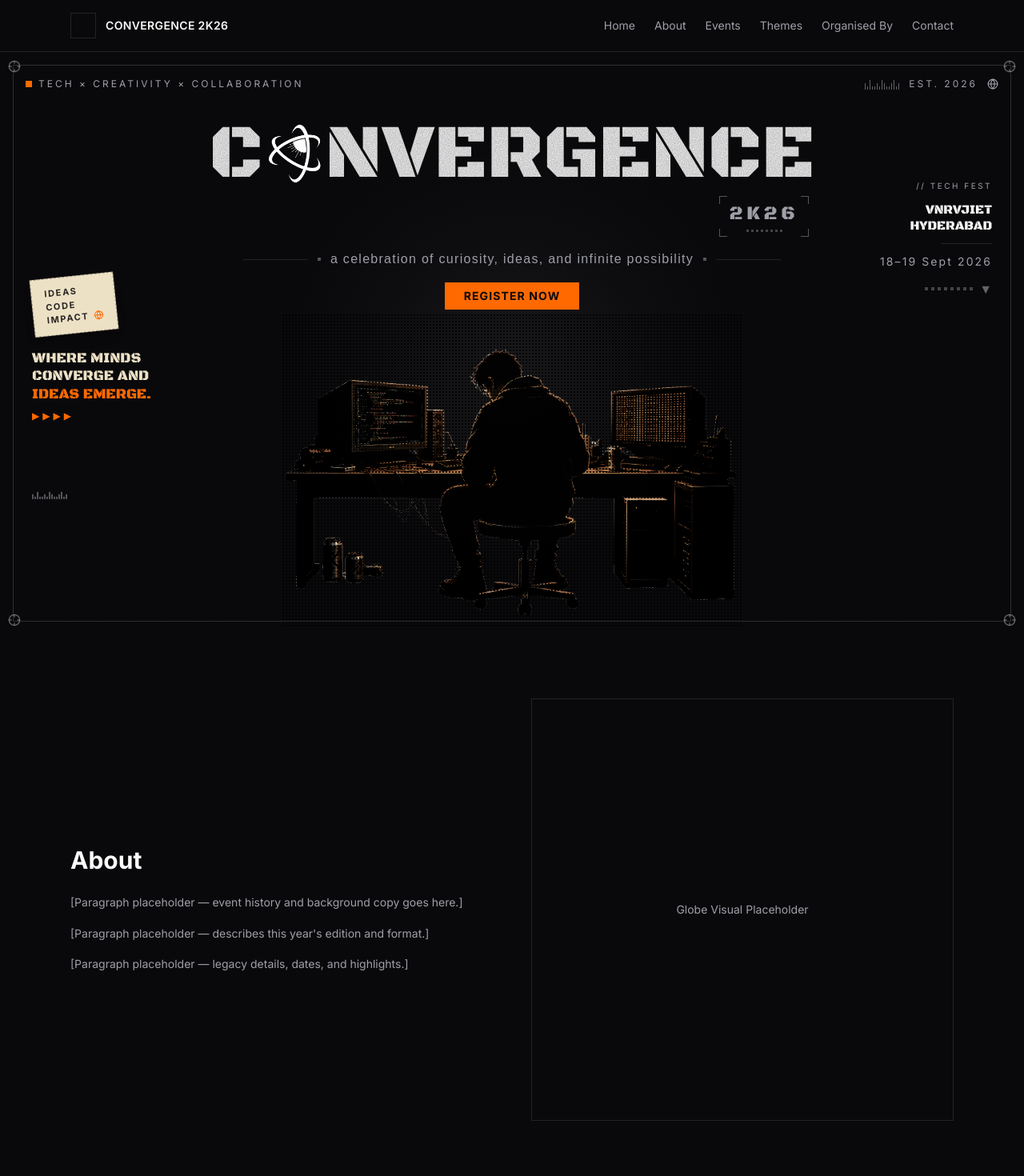
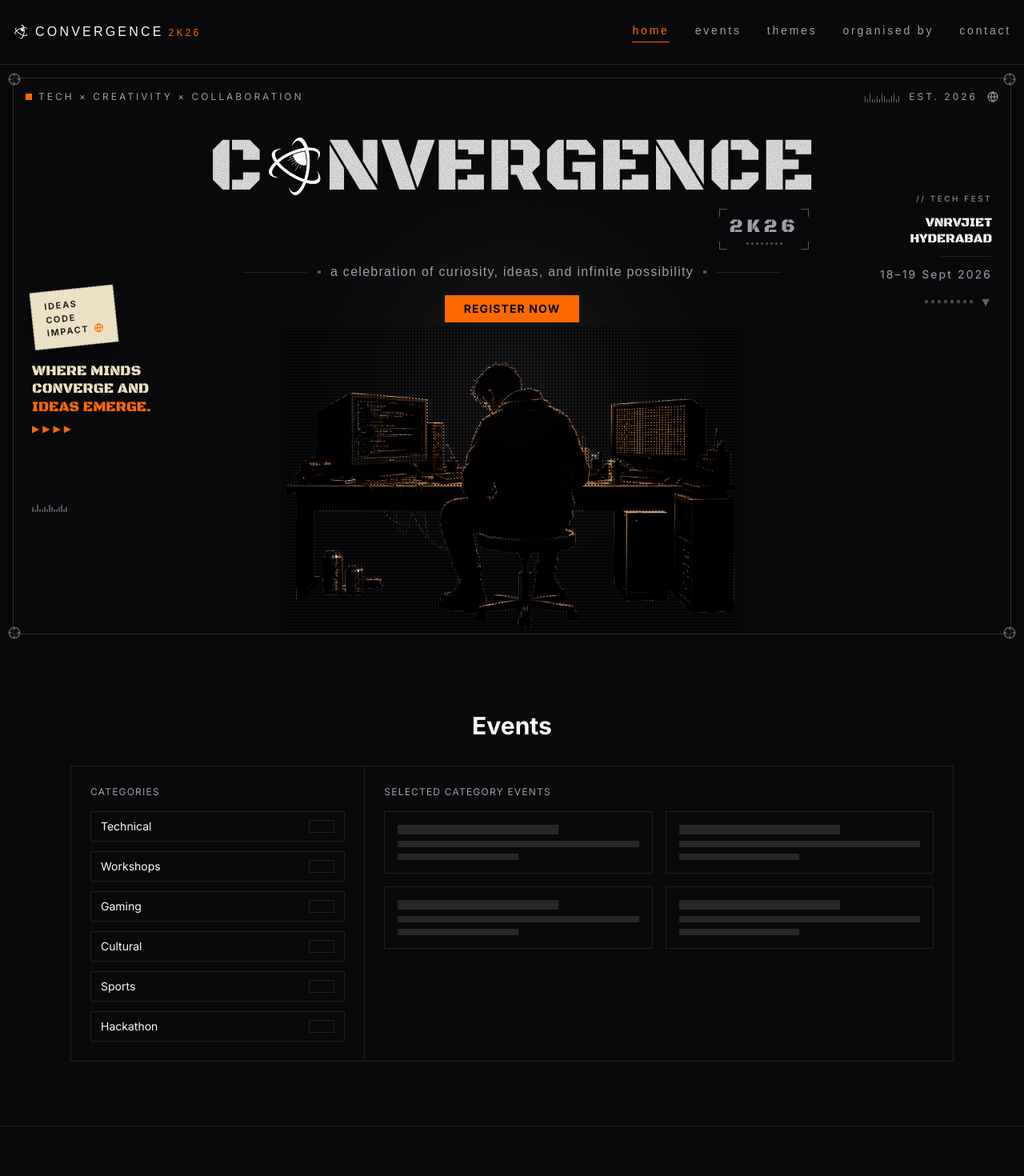
Before and after one commit to convergence-vnrvjiet/Convergence, a Next.js app in the folder client/: page / in a window 1280 px wide. Shown: the top 1470 px of the page at 80% size. Built offline with nearby package versions, Linux system fonts and the light colour scheme; a web font is replaced by a local one.

Commit message:
feat(nav): add responsive retro-cyber navbar
Sticky header with scroll-spy active-link highlighting, a logo
lockup aligned to the hero frame's edges, and a slide-down mobile
menu — all styled with the existing Geist Pixel/primary-orange
design tokens.

```diff
--- a/client/app/page.tsx
+++ b/client/app/page.tsx
@@ -1,13 +1,5 @@
 import { Hero } from "@/components/hero"
-
-const NAV_ITEMS = [
-  { label: "Home", href: "#home" },
-  { label: "About", href: "#about" },
-  { label: "Events", href: "#events" },
-  { label: "Themes", href: "#themes" },
-  { label: "Organised By", href: "#clubs" },
-  { label: "Contact", href: "#contact" },
-]
+import { SiteHeader } from "@/components/site-header"
 
 const EVENT_CATEGORIES = ["Technical", "Workshops", "Gaming", "Cultural", "Sports", "Hackathon"]
 
@@ -48,40 +40,10 @@ function ContactCard({ name, role, phone }: { name: string; role: string; phone:
 export default function Page() {
   return (
     <div className="min-h-screen bg-background text-foreground">
-      <header className="sticky top-0 z-10 border-b border-border bg-background">
-        <div className="mx-auto flex max-w-6xl items-center justify-between px-6 py-4">
-          <div className="flex items-center gap-3">
-            <div className="h-8 w-8 border border-border" />
-            <span className="text-sm font-semibold tracking-wide">CONVERGENCE 2K26</span>
-          </div>
-          <nav className="hidden gap-6 text-sm text-muted-foreground md:flex">
-            {NAV_ITEMS.map((item) => (
-              <a key={item.href} href={item.href}>
-                {item.label}
-              </a>
-            ))}
-          </nav>
-        </div>
-      </header>
+      <SiteHeader />
 
       <main>
         <Hero />
-
-        <section id="about" className="border-b border-border">
-          <div className="mx-auto grid max-w-6xl gap-12 px-6 py-20 md:grid-cols-2 md:items-center">
-            <div>
-              <h2 className="mb-6 text-3xl font-bold">About</h2>
-              <div className="space-y-4 text-sm leading-relaxed text-muted-foreground">
-                <p>[Paragraph placeholder — event history and background copy goes here.]</p>
-                <p>[Paragraph placeholder — describes this year's edition and format.]</p>
-                <p>[Paragraph placeholder — legacy details, dates, and highlights.]</p>
-              </div>
-            </div>
-            <div className="flex aspect-square items-center justify-center border border-border text-sm text-muted-foreground">
-              Globe Visual Placeholder
-            </div>
-          </div>
-        </section>
 
         <section id="events" className="border-b border-border">
           <div className="mx-auto max-w-6xl px-6 py-20">
--- /dev/null
+++ b/client/components/mobile-nav.tsx
@@ -0,0 +1,66 @@
+"use client"
+
+import { useState } from "react"
+import { AnimatePresence, motion } from "framer-motion"
+import { Menu, X } from "lucide-react"
+
+import { cn } from "@/lib/utils"
+
+function MobileNav({
+  items,
+  activeHref,
+}: {
+  items: { label: string; href: string }[]
+  activeHref: string
+}) {
+  const [open, setOpen] = useState(false)
+
+  return (
+    <div className="md:hidden">
+      <button
+        type="button"
+        aria-label={open ? "Close menu" : "Open menu"}
+        aria-expanded={open}
+        onClick={() => setOpen((v) => !v)}
+        className="flex h-8 w-8 items-center justify-center text-foreground"
+      >
+        {open ? <X className="h-5 w-5" /> : <Menu className="h-5 w-5" />}
+      </button>
+
+      <AnimatePresence>
+        {open && (
+          <motion.nav
+            initial={{ opacity: 0, y: -8 }}
+            animate={{ opacity: 1, y: 0 }}
+            exit={{ opacity: 0, y: -8 }}
+            transition={{ duration: 0.15, ease: "easeOut" }}
+            className="absolute inset-x-0 top-full flex flex-col border-b border-border bg-background font-tagline text-base font-medium! tracking-[0.2em] lowercase"
+          >
+            {items.map((item) => {
+              const isActive = activeHref === item.href
+              return (
+                <a
+                  key={item.href}
+                  href={item.href}
+                  onClick={() => setOpen(false)}
+                  aria-current={isActive ? "true" : undefined}
+                  className={cn(
+                    "flex items-center gap-3 border-b border-border px-6 py-4 last:border-b-0",
+                    isActive ? "text-primary" : "text-muted-foreground"
+                  )}
+                >
+                  <span
+                    className={cn("h-1.5 w-1.5 shrink-0", isActive ? "bg-primary" : "bg-muted-foreground/40")}
+                  />
+                  {item.label}
+                </a>
+              )
+            })}
+          </motion.nav>
+        )}
+      </AnimatePresence>
+    </div>
+  )
+}
+
+export { MobileNav }
--- /dev/null
+++ b/client/components/site-header.tsx
@@ -0,0 +1,62 @@
+"use client"
+
+import Image from "next/image"
+
+import { MobileNav } from "@/components/mobile-nav"
+import { useActiveSection } from "@/hooks/use-active-section"
+import { cn } from "@/lib/utils"
+
+const NAV_ITEMS = [
+  { label: "Home", href: "#home" },
+  { label: "Events", href: "#events" },
+  { label: "Themes", href: "#themes" },
+  { label: "Organised By", href: "#clubs" },
+  { label: "Contact", href: "#contact" },
+]
+
+export function SiteHeader() {
+  const activeHref = useActiveSection(NAV_ITEMS.map((item) => item.href))
+
+  return (
+    <header className="sticky top-0 z-50 border-b border-border bg-background">
+      <div className="relative flex h-20 items-center justify-between px-3 sm:px-4">
+        <a href="#home" className="flex items-center gap-2">
+          <span className="relative h-5 w-5 shrink-0">
+            <Image src="/logo-atom.png" alt="" fill className="object-contain" />
+          </span>
+          <span className="flex items-baseline gap-1.5 font-tagline text-base font-medium! tracking-[0.2em] text-foreground uppercase">
+            Convergence
+            <span className="text-xs text-primary">2K26</span>
+          </span>
+        </a>
+
+        <nav className="hidden items-center gap-8 font-tagline text-sm font-medium! tracking-[0.2em] lowercase md:flex">
+          {NAV_ITEMS.map((item) => {
+            const isActive = activeHref === item.href
+            return (
+              <a
+                key={item.href}
+                href={item.href}
+                aria-current={isActive ? "true" : undefined}
+                className={cn(
+                  "relative pb-1 transition-colors",
+                  isActive ? "text-primary" : "text-muted-foreground hover:text-foreground"
+                )}
+              >
+                {item.label}
+                <span
+                  className={cn(
+                    "absolute inset-x-0 -bottom-px h-px bg-primary transition-opacity",
+                    isActive ? "opacity-100" : "opacity-0"
+                  )}
+                />
+              </a>
+            )
+          })}
+        </nav>
+
+        <MobileNav items={NAV_ITEMS} activeHref={activeHref} />
+      </div>
+    </header>
+  )
+}
--- /dev/null
+++ b/client/hooks/use-active-section.ts
@@ -0,0 +1,29 @@
+"use client"
+
+import { useEffect, useState } from "react"
+
+export function useActiveSection(hrefs: string[]) {
+  const [active, setActive] = useState(hrefs[0] ?? "")
+
+  useEffect(() => {
+    const elements = hrefs
+      .map((href) => document.getElementById(href.replace("#", "")))
+      .filter((el): el is HTMLElement => el !== null)
+
+    if (elements.length === 0) return
+
+    const observer = new IntersectionObserver(
+      (entries) => {
+        for (const entry of entries) {
+          if (entry.isIntersecting) setActive(`#${entry.target.id}`)
+        }
+      },
+      { rootMargin: "-40% 0px -55% 0px", threshold: 0 }
+    )
+
+    elements.forEach((el) => observer.observe(el))
+    return () => observer.disconnect()
+  }, [hrefs])
+
+  return active
+}
```
